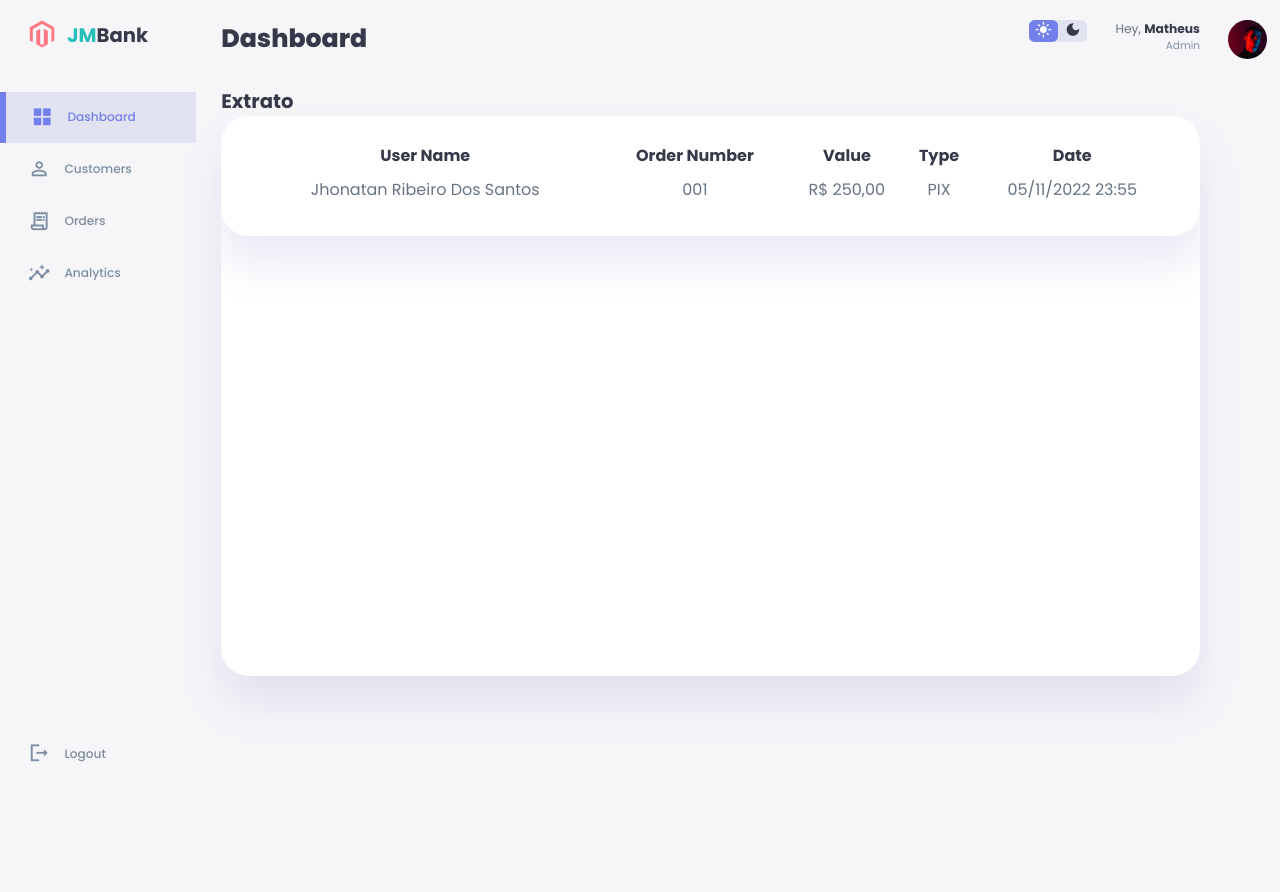
After one commit to MatheusLTrindade/ProjetoIntegrador2, a Flask app: page /adm/ordens in a window 1280 px wide. The commit adds this page. Run offline with Flask 2, Linux system fonts and the light colour scheme; parts of the project's set-up code (start-up, migrations or seed data) failed here and were passed over.

Commit message:
adicionado ordem

```diff
--- a/app.py
+++ b/app.py
@@ -35,6 +35,10 @@ def dashboard_adm():
 def clientes():
     return render_template("./adm/clientes.html")
 
+@app.route("/adm/ordens")
+def ordens():
+    return render_template("./adm/ordens.html")
+
 @app.route("/adm/analytics")
 def analytics_adm():
     return render_template("./adm/analytics-adm.html")
--- a/templates/adm/aside-adm.html
+++ b/templates/adm/aside-adm.html
@@ -18,7 +18,7 @@
             <span class="material-icons-sharp">person_outline</span>
             <h3>Customers</h3>
         </a>
-        <a href="/adm">
+        <a href="/adm/ordens">
             <span class="material-icons-sharp">receipt_long</span>
             <h3>Orders</h3>
         </a>
--- /dev/null
+++ b/templates/adm/ordens.html
@@ -0,0 +1,39 @@
+{% extends "./adm/imports-adm.html" %}
+
+{% block conteudo %}
+<main>
+    <h1>Dashboard</h1>
+    <div class="recent-orders">
+        <h2>Extrato</h2>
+            <div class="container-table full-tables">
+                <table class="transactions"><!-- criar tabela -->
+                    <thead><!-- títulos das colunas -->
+                        <tr><!-- linha da tabela -->
+                            <th>User Name</th><!-- célula de cabeçalho -->
+                            <th>Order Number</th>
+                            <th>Value</th>
+                            <th>Type</th>
+                            <th>Date</th>
+                        </tr>
+                    </thead>
+                    <tbody><!-- linha dos detalhes -->
+                        <!-- <tr> and <td> are in JS -->
+                        <tr>
+                            <td>Jhonatan Ribeiro Dos Santos</td>
+                            <td>001</td>
+                            <td>R$ 250,00</td>
+                            <td>PIX</td>
+                            <td>05/11/2022 23:55</td>
+                        </tr>
+                    </tbody>
+                </table>
+            </div>
+    </div>
+</main>
+ <!-------------------- END MAIN -------------------->
+ <div class="right">
+    {% include "./adm/top-adm.html" %}
+    <!-- END TOP -->
+</div>
+<!-------------------- END RIGHT -------------------->
+{% endblock %}
```
